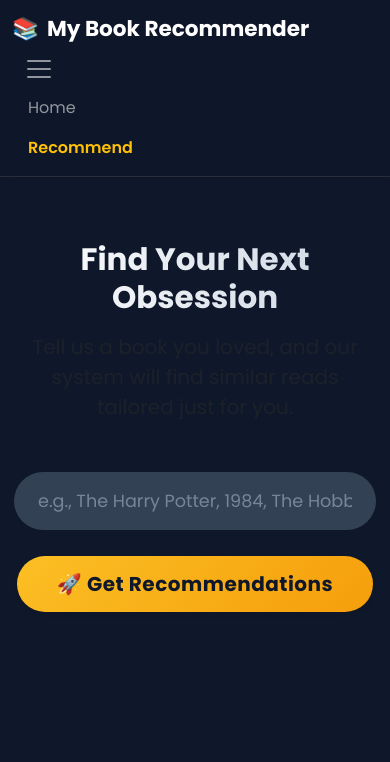
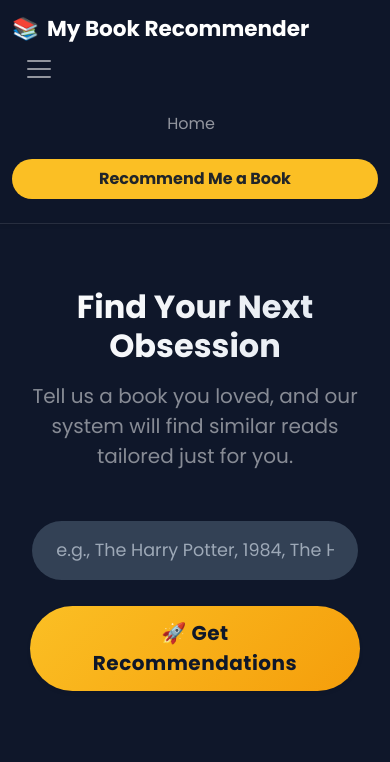
Before and after one commit to ranveer101/Book_recommender_system, a Flask app: page /recommend in a window 390 px wide, after a click that opens the changed part. Shown: the top 762 px of the page. Run offline with Flask 3, Linux system fonts and the light colour scheme; parts of the project's set-up code (start-up, migrations or seed data) failed here and were passed over.

Commit message:
Fixed rating display and UI

```diff
--- a/templates/recommend.html
+++ b/templates/recommend.html
@@ -17,7 +17,7 @@
             --accent-color: #fbbf24; /* Amber/Gold for highlights */
             --accent-hover: #f59e0b; /* Darker amber for hover states */
             --text-light: #f8fafc;   /* Main light text */
-            --text-muted: #94a3b8;   /* Secondary gray text */
+            --text-muted: #cbd5e1;   /* Lighter gray for visibility */
         }
 
         body {
@@ -28,21 +28,22 @@
 
         /* Navbar Styling (Glassmorphism) */
         .navbar-custom {
-            background-color: rgba(15, 23, 42, 0.85) !important;
+            background-color: rgba(15, 23, 42, 0.95) !important;
             backdrop-filter: blur(10px);
             border-bottom: 1px solid rgba(255, 255, 255, 0.1);
         }
 
         /* Page Headings */
         .page-title {
-            background: linear-gradient(to right, #ffffff, #cbd5e1);
+            background: linear-gradient(to right, #ffffff, #e2e8f0);
             -webkit-background-clip: text;
             -webkit-text-fill-color: transparent;
         }
 
         /* --- FORM STYLING --- */
         .search-container {
-            max-width: 700px; /* Limit width for better readability on large screens */
+            max-width: 700px;
+            width: 100%; /* Ensure it takes width up to max-width */
         }
 
         /* Custom Input Field */
@@ -50,9 +51,9 @@
             background-color: var(--bg-input);
             border: 2px solid transparent;
             color: var(--text-light);
-            padding: 1rem 1.5rem; /* Larger padding for modern feel */
+            padding: 1rem 1.5rem;
             font-size: 1.1rem;
-            border-radius: 50rem; /* Pill shape */
+            border-radius: 50rem;
             transition: all 0.3s ease;
         }
 
@@ -65,17 +66,17 @@
             background-color: var(--bg-input);
             color: var(--text-light);
             border-color: var(--accent-color);
-            box-shadow: 0 0 0 4px rgba(251, 191, 36, 0.2); /* Amber glow */
+            box-shadow: 0 0 0 4px rgba(251, 191, 36, 0.2);
         }
 
         /* Custom Accent Button */
         .btn-accent {
             background: linear-gradient(135deg, var(--accent-color), var(--accent-hover));
             border: none;
-            color: #0f172a; /* Dark text for contrast on bright button */
+            color: #0f172a;
             font-weight: 700;
             padding: 0.8rem 2.5rem;
-            border-radius: 50rem; /* Pill shape */
+            border-radius: 50rem;
             letter-spacing: 0.5px;
             transition: transform 0.2s, filter 0.2s;
         }
@@ -86,7 +87,33 @@
             color: #0f172a;
         }
 
-        /* --- CARD STYLING (Shared with Home) --- */
+        /* --- NAVBAR BUTTON STYLING --- */
+        .btn-recommend-nav {
+            background-color: var(--accent-color);
+            color: #0f172a;
+            font-weight: 700;
+            border-radius: 50px;
+            transition: all 0.3s ease;
+            box-shadow: 0 0 15px rgba(251, 191, 36, 0.4);
+        }
+
+        .btn-recommend-nav:hover {
+            background-color: #f59e0b;
+            transform: scale(1.05);
+            box-shadow: 0 0 25px rgba(251, 191, 36, 0.7);
+        }
+
+        @keyframes pulse-animation {
+            0% { box-shadow: 0 0 0 0 rgba(251, 191, 36, 0.7); }
+            70% { box-shadow: 0 0 0 10px rgba(251, 191, 36, 0); }
+            100% { box-shadow: 0 0 0 0 rgba(251, 191, 36, 0); }
+        }
+
+        .pulse-btn {
+            animation: pulse-animation 2s infinite;
+        }
+
+        /* --- CARD STYLING --- */
         .book-card {
             background-color: var(--bg-card);
             border: 1px solid rgba(255, 255, 255, 0.05);
@@ -95,7 +122,7 @@
 
         .book-card:hover {
             transform: translateY(-7px);
-            box-shadow: 0 20px 25px -5px rgba(0, 0, 0, 0.2) !important;
+            box-shadow: 0 20px 25px -5px rgba(0, 0, 0, 0.3) !important;
             border-color: var(--accent-color);
         }
 
@@ -108,6 +135,38 @@
         .card-title { color: #ffffff; font-weight: 600; }
         .author-text { color: var(--text-muted); font-weight: 500; font-size: 0.9rem; }
         .rating-star { color: var(--accent-color); }
+
+        /* --- MEDIA QUERIES (RESPONSIVENESS) --- */
+        @media (max-width: 768px) {
+            /* Adjust Title Size on Mobile */
+            .page-title {
+                font-size: 2rem;
+            }
+
+            /* Make Search Bar Wider on Mobile */
+            .search-container {
+                width: 90%;
+            }
+
+            /* Adjust Navbar Layout on Mobile */
+            .navbar-nav {
+                text-align: center;
+                padding-top: 1rem;
+                padding-bottom: 1rem;
+            }
+
+            /* Make the Recommend Button Full Width in Menu */
+            .btn-recommend-nav {
+                display: block;
+                width: 100%;
+                margin: 15px 0 0 0 !important;
+            }
+
+            /* Adjust Card Image Height for Mobile Scrolling */
+            .book-card-img {
+                height: 400px;
+            }
+        }
     </style>
 </head>
 
@@ -124,12 +183,13 @@
         </button>
 
         <div class="collapse navbar-collapse" id="navbarNav">
-            <ul class="navbar-nav ms-auto">
+            <ul class="navbar-nav ms-auto align-items-center">
                 <li class="nav-item">
-                    <a class="nav-link px-3" href="/">Home</a>
+                    <a class="nav-link px-3 me-2" href="/">Home</a>
                 </li>
-                <li class="nav-item">
-                    <a class="nav-link active px-3 fw-semibold text-warning" href="/recommend">Recommend</a>
+                <li class="nav-item w-100"> <a class="nav-link btn btn-recommend-nav pulse-btn px-4 py-2 ms-lg-2 text-dark" href="/recommend">
+                        Recommend Me a Book
+                    </a>
                 </li>
             </ul>
         </div>
@@ -140,7 +200,7 @@
     <h1 class="page-title fw-bold display-5">
         Find Your Next Obsession
     </h1>
-    <p class="text-muted fs-5 mt-3 col-md-8 mx-auto">
+    <p class="text-white-50 fs-5 mt-3 col-md-8 mx-auto">
         Tell us a book you loved, and our system will find similar reads tailored just for you.
     </p>
 
```
Also changed, not shown: templates/index.html (+47 -23 lines).
